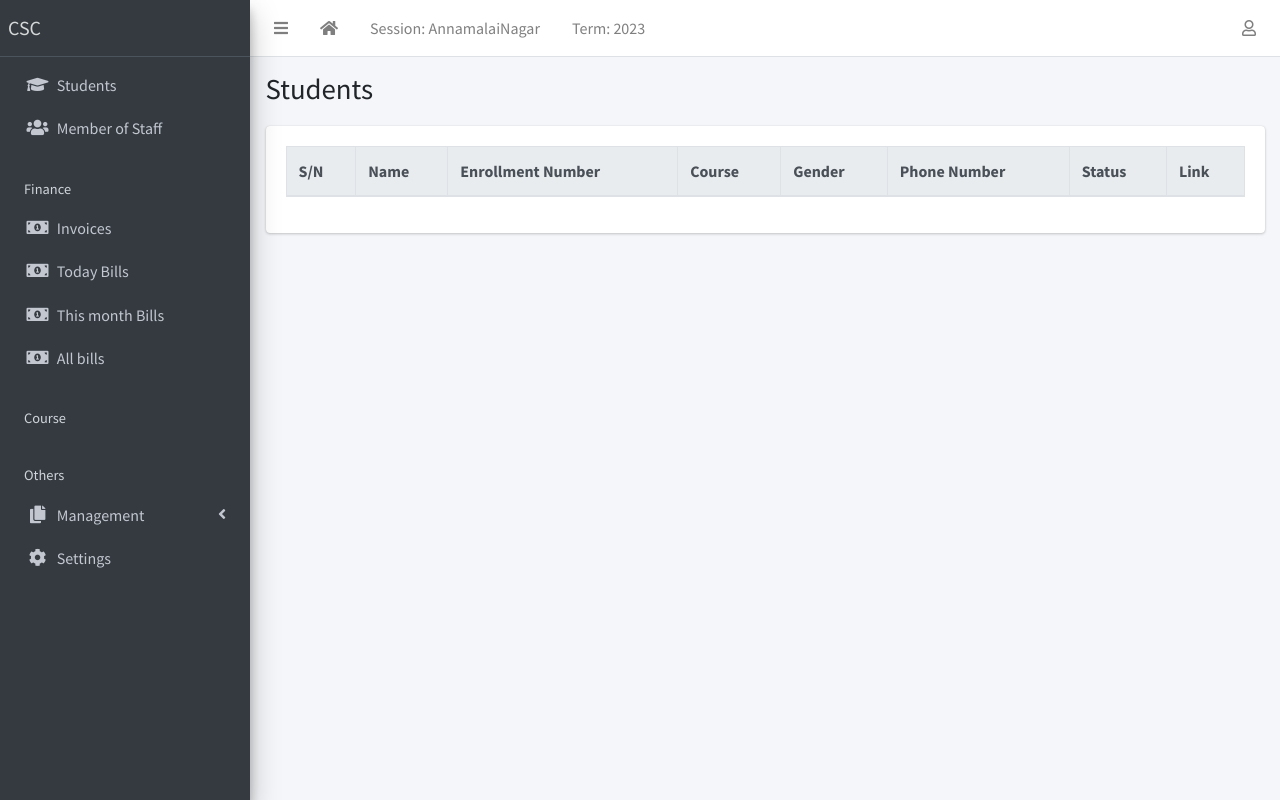
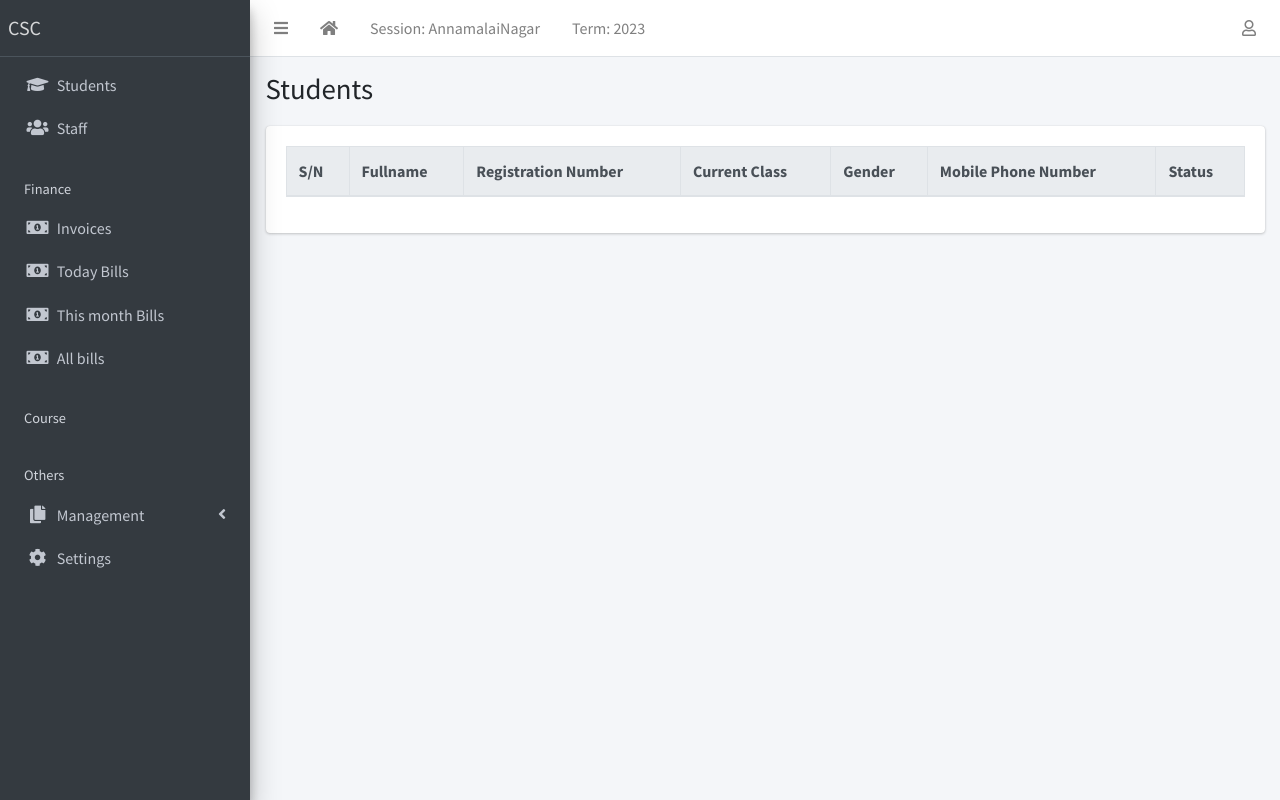
Before and after one commit to logesh-works/Revenue_app, a Django app: page /student/list in a window 1280 px wide. Run offline with Django 3.2, Linux system fonts and the light colour scheme; a user stored in the database is signed in; data comes from the database, SQL or seed files in the repository; both versions use the stored data as it was after the commit; data that the repository does not hold is empty; some libraries are stand-ins or nearby versions.

Commit message:
@logesh-work

```diff
--- a/apps/enquiry/forms.py
+++ b/apps/enquiry/forms.py
@@ -29,7 +29,7 @@
         for field_name in optional_fields:
             self.fields[field_name].required = False
         # Group fields into sections
-        personal_info_fields = ['name', 'f_name','address','taluka', 'district','pincode', 'mobile_number', 'email','date_of_birth','student_role', 'student_company_name','gender']
+        personal_info_fields = ['name', 'f_name','address','address1','address2','taluka', 'district','pincode', 'mobile_number', 'email','date_of_birth','student_role', 'student_company_name','gender']
         office_use_fields = ['enquiry_date', 'counsellor_remark', 'enquiry_status','expected_date']
         qualification_fiedls = ['qualification', 'qualification_status', 'studying_year', 'studying_course','student_college_name']
         others_fields = [
--- a/apps/enquiry/models.py
+++ b/apps/enquiry/models.py
@@ -40,7 +40,9 @@
     enquiry_no = models.CharField("Enquiry Number", max_length=20, unique=True, editable=False)
     name = models.CharField("Name", max_length=255, blank=False, default="")
     f_name = models.CharField("Father Name", max_length=255, blank=False, default="")
-    address = models.TextField("Address", blank=True)
+    address = models.CharField("Address", max_length=255,default=None,blank=True)
+    address1 = models.CharField("Address Line 2", max_length=255,default=None,blank=True,null=True)
+    address2 = models.CharField("Address Line 3", max_length=255,default=None,blank=True,null=True)
     taluka = models.CharField("Taluk",max_length=255,null=True,default=None,blank=True)
     district = models.CharField("District",max_length=255,default="",blank=True)
     pincode = models.IntegerField("Pincode", blank=True, default=None)
--- a/apps/enquiry/views.py
+++ b/apps/enquiry/views.py
@@ -47,7 +47,6 @@
         form.fields["expected_date"].widget = widgets.DateInput(attrs={"type": "date"})
 
         # Customize widget for the address field
-        form.fields["address"].widget = widgets.Textarea(attrs={"rows": 1,"cols":25})
         form.fields["qualification"].widget = widgets.Textarea(attrs={"rows": 1,"cols":25})
         form.fields["studying_course"].widget = widgets.Textarea(attrs={"rows": 1,"cols":25})
         form.fields["counsellor_remark"].widget = widgets.Textarea(attrs={"rows": 1,"cols":25})
--- a/apps/students/models.py
+++ b/apps/students/models.py
@@ -75,7 +75,9 @@
 
 
     passport = models.ImageField("Photo",blank=True, upload_to="students/passports/")
-    address = models.TextField("Address", blank=True)
+    address = models.CharField("Address", max_length=255,default=None,blank=True)
+    address1 = models.CharField("Address Line 2", max_length=255,default=None,blank=True,null=True)
+    address2 = models.CharField("Address Line 3", max_length=255,default=None,blank=True,null=True)
     taluka = models.CharField("Taluk",max_length=255,default=None,blank=True,null=True)
     district = models.CharField("District",max_length=255,default=None,blank=True,null=True)
     pincode = models.IntegerField("Pincode", blank=True, default=None)
--- a/apps/students/templates/students/student_list.html
+++ b/apps/students/templates/students/student_list.html
@@ -11,13 +11,12 @@
       <thead class="thead-light">
         <tr>
           <th>S/N</th>
-          <th>Name</th>
-          <th>Enrollment Number</th>
-          <th>Course</th>
+          <th>Fullname</th>
+          <th>Registration Number</th>
+          <th>Current Class</th>
           <th>Gender</th>
-          <th>Phone Number</th>
+          <th>Mobile Phone Number</th>
           <th>Status</th>
-          <th>Link</th>
         </tr>
       </thead>
       <tbody>
@@ -31,7 +30,6 @@
             <td>{{ student.gender}}</td>
             <td>{{ student.mobile_number}}</td>
             <td>{{ student.get_current_status_display}}</td>
-            <td><a href="{% url 'public_student_profile' student.id%}"><input type="button" class="btn btn-sm btn-primary" value="View"></a><td>
           </tr>
         {% endfor %}
 
--- a/apps/students/views.py
+++ b/apps/students/views.py
@@ -106,6 +106,8 @@
                 form.initial['enrol_no'] = self.automatic_ro()
                 form.initial['date_of_birth'] = enquiry_instance.date_of_birth
                 form.initial['address'] = enquiry_instance.address
+                form.initial['address1'] = enquiry_instance.address1
+                form.initial['address2'] = enquiry_instance.address2
                 form.initial['rel_name'] = enquiry_instance.f_name
                 form.initial['date_of_birth'] = enquiry_instance.date_of_birth
                 form.initial['age'] = enquiry_instance.age
--- a/templates/base.html
+++ b/templates/base.html
@@ -112,7 +112,7 @@
               <a href="{% url 'staff-list' %}" class="nav-link">
                 <i class="nav-icon fas fa-users"></i>
                 <p>
-                  Member of Staff
+                 Staff
                 </p>
               </a>
             </li>
```
Also changed, not shown: apps/students/templates/public/indexs.html (+21 -0 lines), apps/students/templates/students/student_detail.html (+10 -0 lines), csc_app/settings.py (+9 -4 lines), apps/enquiry/migrations/0018_enquiry_address1_enquiry_address2_and_more.py (added), apps/students/migrations/0030_student_address1_student_address2_and_more.py (added), db.sqlite3, 1 other file.
